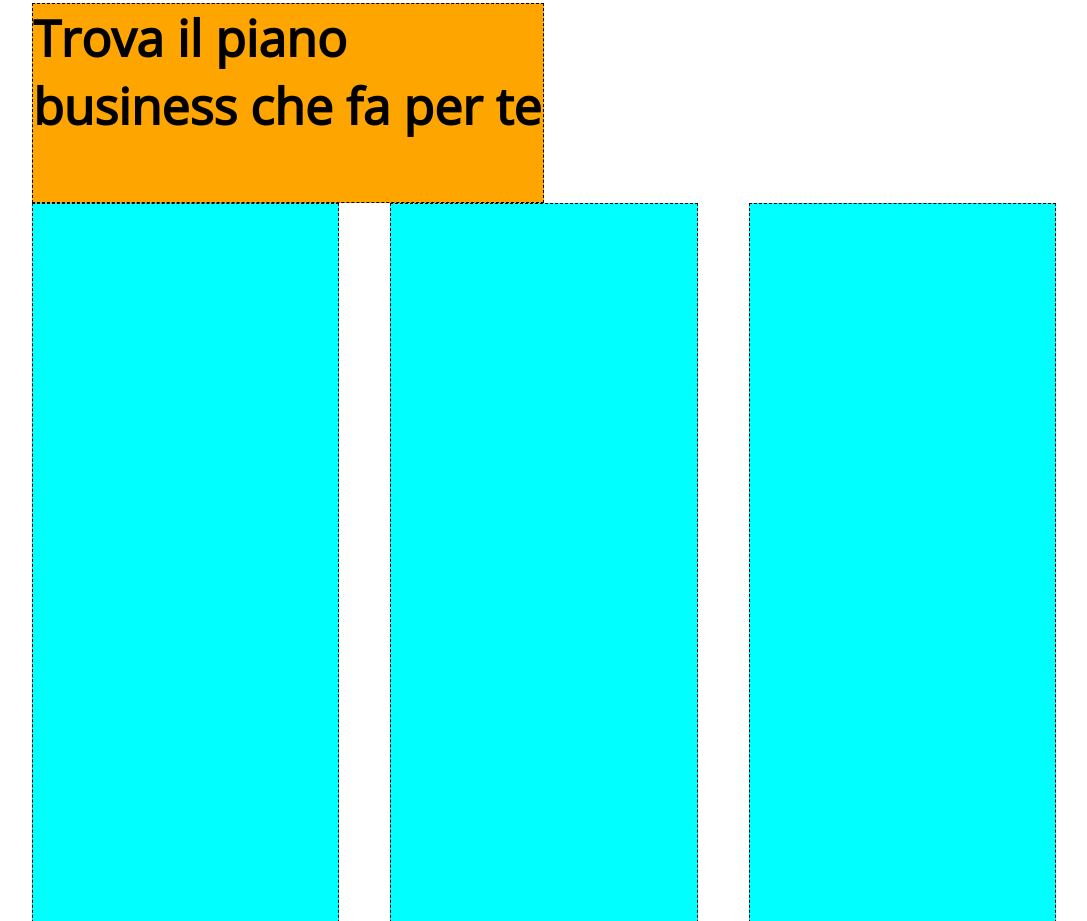
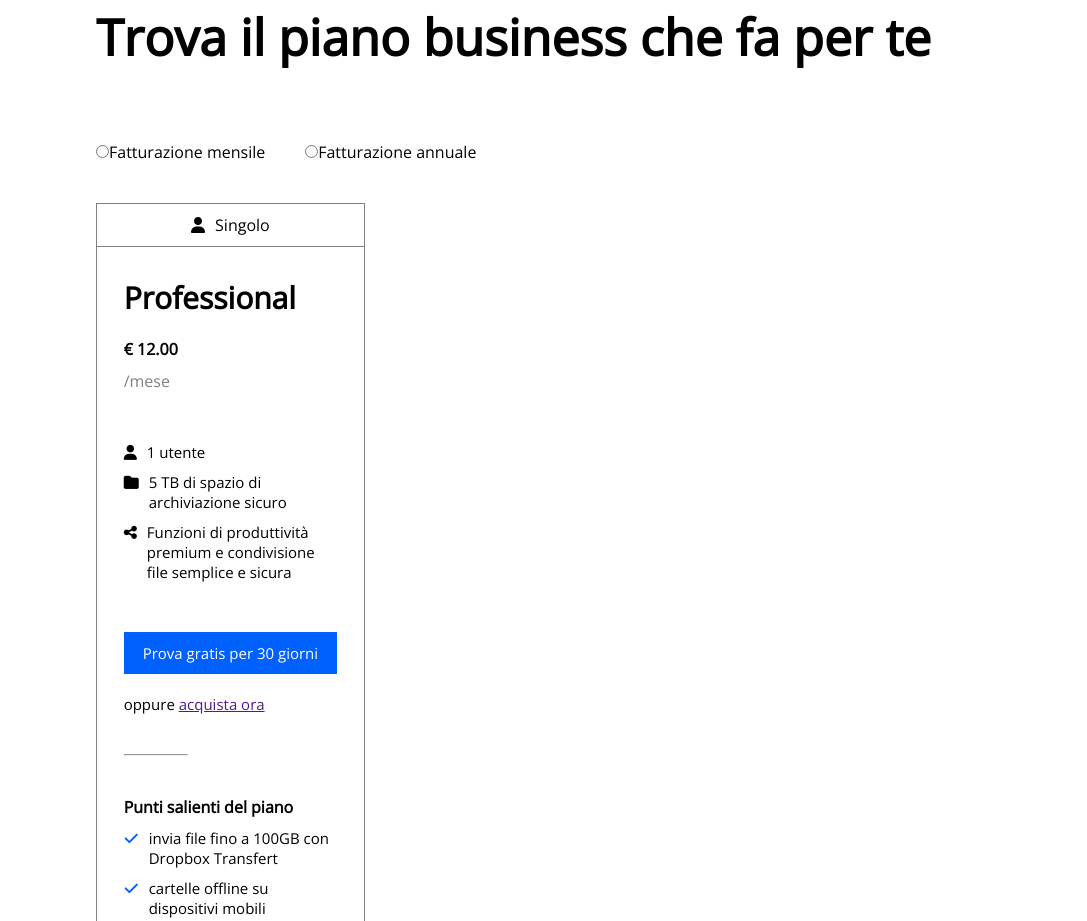
Before and after one commit to mattiabenelli/htmlcss-dropbox, a plain HTML site: page index.html in a window 1280 px wide. Shown: the part 1142-2063 px from the top of the page, without its empty margins (96-1183 px from the left). Drawn offline with nearby package versions, Linux system fonts and the light colour scheme.

Commit message:
esempio casella tariffe

```diff
--- a/css/style.css
+++ b/css/style.css
@@ -22,8 +22,25 @@
 .btn_medium{
     padding: 10px 30px;
 }
+.btn_big{
+    width: 100%;
+    padding: 10px 0;
+}
+.font_smaller{
+    font-size: 15px;
+}
 .align_center{
     align-items: center;
+}
+.margin_top_20{
+    margin-top: 20px;
+}
+hr{
+    margin: 40px 0;
+    width: 30%;
+}
+i{
+    margin-right: 10px;
 }
 
 /* struttura nav_bar */
@@ -62,20 +79,11 @@
 
 /* struttura main */
 .main_container{
-    width: 80%;
+    width: 70%;
     margin: 0 auto;
-}
-.col_intro_tariffe{
-    background-color: orange;
-    border: 1px dashed black;
-    height: 200px;
-    width: 50%;
 }
 .col_tariffe{
     width: 30%;
-    background-color: cyan;
-    height: 800px;
-    border: 1px dashed black;
 }
 .contatti_vendite{
     background-color: cyan;
@@ -210,3 +218,50 @@ footer{
     font-weight: bold;
     font-size: 50px;
 }
+.buttons{
+    display: flex;
+    margin: 70px 0 40px;
+}
+.button{
+    margin-right: 40px;
+}
+.n_persone{
+    text-align: center;
+    padding: 10px 0;
+    border: 1px solid gray;
+}
+.container_interno_tabella{
+    width: 80%;
+    margin: 0 auto;
+}
+.container_esterno_tabella{
+    border: 1px solid gray;
+    border-top: 0px;
+}
+.container_interno_tabella li{
+    list-style-type: none;
+    display: flex;
+    align-items: baseline;
+    margin: 10px 0;
+}
+.container_interno_tabella ul{
+    margin-bottom: 50px;
+}
+.option{
+    font-weight: bold;
+    font-size: 30px;
+    padding: 30px 0 20px;
+}
+.price{
+    font-weight: bold;
+}
+.periodo{
+    color: gray;
+    margin: 10px 0 50px;
+}
+.tariffe_title_list{
+    font-weight: bold;
+}
+.blue{
+    color: #0061ff;
+}
--- a/index.html
+++ b/index.html
@@ -6,8 +6,9 @@
         <meta name="viewport" content="width=device-width, initial-scale=1.0">
         <link rel="stylesheet" href="./css/style.css">
         <link rel="preconnect" href="https://fonts.googleapis.com">
-<link rel="preconnect" href="https://fonts.gstatic.com" crossorigin>
-<link href="https://fonts.googleapis.com/css2?family=Fredoka+One&family=Open+Sans&family=Roboto&display=swap" rel="stylesheet">
+        <link rel="preconnect" href="https://fonts.gstatic.com" crossorigin>
+        <link href="https://fonts.googleapis.com/css2?family=Fredoka+One&family=Open+Sans&family=Roboto&display=swap" rel="stylesheet">
+        <link rel="stylesheet" href="https://cdnjs.cloudflare.com/ajax/libs/font-awesome/6.2.0/css/all.min.css" integrity="sha512-xh6O/CkQoPOWDdYTDqeRdPCVd1SpvCA9XXcUnZS2FmJNp1coAFzvtCN9BmamE+4aHK8yyUHUSCcJHgXloTyT2A==" crossorigin="anonymous" referrerpolicy="no-referrer">
         <title>dropbox</title>
     </head>
     <body>
@@ -60,14 +61,40 @@
                 </div>
             </div>
             <div class="main_container">
-                <div class="container_tariffe">
+                <div class="container_tariffe_title">
                     <div class="row">
                         <div class="col_intro_tariffe">
                             <div class="col_intro_tariffe_title">Trova il piano business che fa per te</div>
+                            <div class="buttons">
+                                <div class="button"><input type="radio">Fatturazione mensile</div>
+                                <div class="button"><input type="radio">Fatturazione annuale</div>
+                            </div>
                         </div>
                     </div>
                     <div class="row">
-                        <div class="col_tariffe"></div>
+                        <div class="col_tariffe">
+                            <div class="n_persone"><i class="fa-solid fa-user"></i>Singolo</div>
+                            <div class="container_esterno_tabella">
+                                <div class="container_interno_tabella">
+                                    <div class="option">Professional</div>
+                                    <div class="price">&euro; 12.00</div>
+                                    <div class="periodo">/mese</div>
+                                    <ul>
+                                        <li class="font_smaller"><i class="fa-solid fa-user"></i>1 utente</li>
+                                        <li class="font_smaller"><i class="fa-solid fa-folder"></i>5 TB di spazio di archiviazione sicuro</li>
+                                        <li class="font_smaller"><i class="fa-solid fa-share-nodes"></i>Funzioni di produttività premium e condivisione file semplice e sicura</li>
+                                    </ul>
+                                    <div><button class="btn_blue btn_big font_smaller">Prova gratis per 30 giorni</button></div>
+                                    <div class="font_smaller margin_top_20">oppure <a href="">acquista ora</a></div>
+                                    <hr>
+                                    <div class="tariffe_title_list">Punti salienti del piano</div>
+                                    <ul>
+                                        <li class="font_smaller"><i class="fa-solid fa-check blue"></i>invia file fino a 100GB con Dropbox Transfert</li>
+                                        <li class="font_smaller"><i class="fa-solid fa-check blue"></i>cartelle offline su dispositivi mobili</li>
+                                    </ul>
+                                </div>
+                            </div>
+                        </div>
                         <div class="col_tariffe"></div>
                         <div class="col_tariffe"></div>
                     </div>\
```
